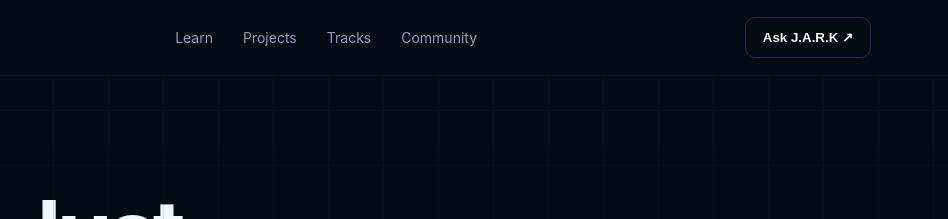
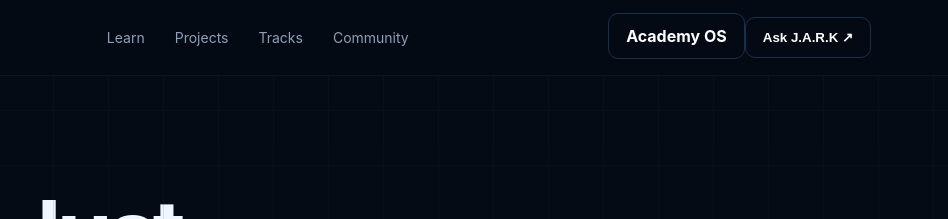
Before and after one commit to jark-zenith/Itech-Academy-, a plain HTML site: page index.html in a window 1280 px wide. Shown: the top 219 px of the page, 332-1280 px from the left. Drawn offline with Linux system fonts and the light colour scheme.

Commit message:
Link public Academy to Academy OS

```diff
--- a/index.html
+++ b/index.html
@@ -1,5 +1,5 @@
 <!doctype html><html lang="en"><head><meta charset="UTF-8"><meta name="viewport" content="width=device-width,initial-scale=1"><meta name="theme-color" content="#050b14"><meta name="description" content="ITech Academy — Don't Just Watch Technology. Build It."><title>ITech Academy — Build Technology</title><link rel="stylesheet" href="styles.css"></head><body>
-<div class="bg-grid"></div><header class="topbar"><a class="brand" href="#home"><span class="brand-mark">I</span><span>ITech <b>Academy</b></span></a><nav><a href="#learn">Learn</a><a href="#projects">Projects</a><a href="#tracks">Tracks</a><a href="#community">Community</a></nav><button class="btn ghost" id="openTutor">Ask J.A.R.K <span>↗</span></button></header>
+<div class="bg-grid"></div><header class="topbar"><a class="brand" href="#home"><span class="brand-mark">I</span><span>ITech <b>Academy</b></span></a><nav><a href="#learn">Learn</a><a href="#projects">Projects</a><a href="#tracks">Tracks</a><a href="#community">Community</a></nav><div class="top-actions"><a class="btn ghost" href="dashboard.html">Academy OS</a><button class="btn ghost" id="openTutor">Ask J.A.R.K <span>↗</span></button></div></header>
 <main><section id="home" class="hero"><div class="hero-copy"><div class="eyebrow"><span class="pulse"></span> FUTURE ITECH ACADEMY</div><h1>Don’t Just Watch<br><span>Technology.</span><br>Build It.</h1><p>Learn by building real things. From your first line of code to AI, robotics, cybersecurity and the systems behind tomorrow.</p><div class="hero-actions"><a class="btn primary" href="#learn">Start Learning <span>→</span></a><a class="btn secondary" href="#projects">Explore Projects</a></div><div class="stats"><div><strong>01</strong><small>Learn</small></div><div><strong>02</strong><small>Experiment</small></div><div><strong>03</strong><small>Build</small></div><div><strong>04</strong><small>Share</small></div></div></div><div class="orb-wrap"><div class="orb-ring ring1"></div><div class="orb-ring ring2"></div><div class="orb"><div class="orb-core">ITECH<br><small>LAB</small></div><i class="node n1"></i><i class="node n2"></i><i class="node n3"></i></div><div class="orb-caption"><span>BUILD SYSTEM</span><b>ONLINE</b></div></div></section>
 <section id="learn" class="section"><div class="section-head"><div><span class="eyebrow">THE ACADEMY</span><h2>Choose your <span>build path.</span></h2></div><p>Start where you are. Grow from fundamentals into advanced technology through practical projects.</p></div><div class="course-grid">
 <article class="course" data-course="Foundations of ICT"><span class="icon">⌘</span><div><small>LEVEL 01</small><h3>ICT Foundations</h3><p>Computer systems, operating systems, files, productivity and digital confidence.</p></div><button>Open →</button></article>
```
